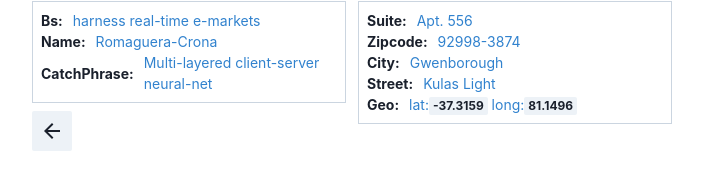
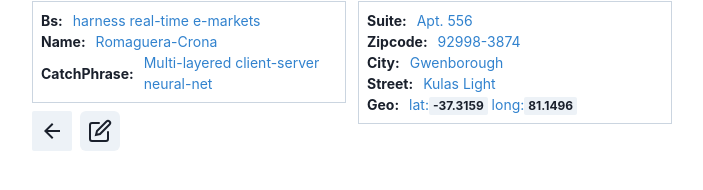
Before and after one commit to clinton-mwachia/react-query-template, a React (Vite) app: page /users/1 in a window 1280 px wide. Shown: the part 234-424 px from the top of the page, without its empty margins (288-991 px from the left). Built offline with nearby package versions, Linux system fonts and the light colour scheme; data requests are answered from the project's data file.

Commit message:
added user edit detail button

```diff
--- a/src/components/user/User.jsx
+++ b/src/components/user/User.jsx
@@ -1,9 +1,9 @@
 import { Link, useParams } from "react-router-dom";
 import { getUser } from "./Helpers";
 import { useQuery } from "@tanstack/react-query";
-import { SimpleGrid, Box, Container, Badge } from "@chakra-ui/react";
+import { SimpleGrid, Box, Container, Badge, Button } from "@chakra-ui/react";
 import { Address, Company, ListItem1, ListItem2 } from "./ListItem";
-import { ArrowBackIcon } from "@chakra-ui/icons";
+import { ArrowBackIcon, EditIcon } from "@chakra-ui/icons";
 import { Avatar } from "@chakra-ui/react";
 
 const User = () => {
@@ -53,6 +53,9 @@ const User = () => {
               <ArrowBackIcon boxSize={6} />
             </Link>
           </Badge>
+          <Button ml={2} mt={2} p={2}>
+            <EditIcon boxSize={6} />
+          </Button>
         </Box>
         <Box w={"100%"}>
           <Address user={user} />
```
